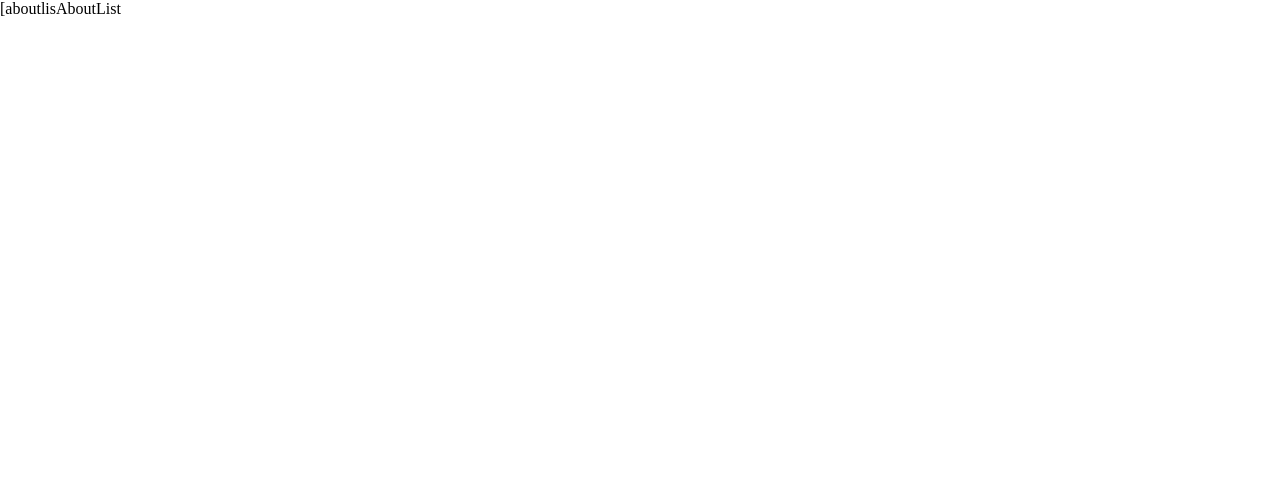
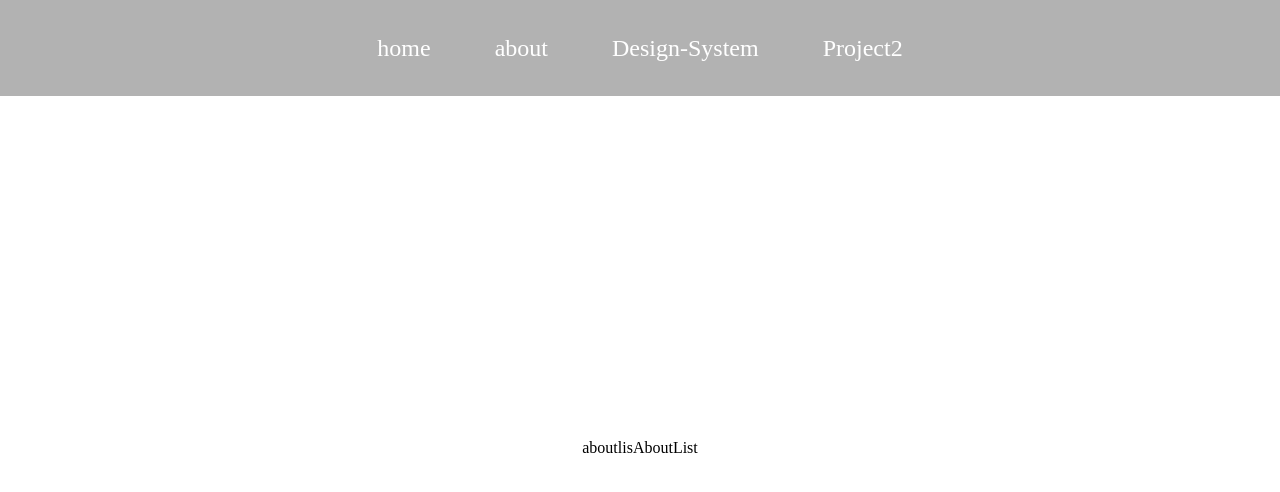
Before and after one commit to sjh50200/Next-study, a Next.js app in the folder build-concept/: page /about/1 in a window 1280 px wide. Shown: the top 492 px of the page. Built offline with nearby package versions, Linux system fonts and the light colour scheme.

Commit message:
refactor: 페이지 구조 변경 네비게이션 바에 Design-System, 미정 프로젝트 항목 추가

```diff
--- a/build-concept/src/components/Navbar/index.tsx
+++ b/build-concept/src/components/Navbar/index.tsx
@@ -2,7 +2,7 @@ import React, { useState } from 'react';
 import Link from 'next/link';
 import AboutHoverList from '@/components/AboutHoverList';
 
-const navbar = () => {
+const Navbar = () => {
   const [aboutItemHover, setAboutItemHover] = useState<boolean>(false);
 
   return (
@@ -21,9 +21,19 @@ const navbar = () => {
           about
           {aboutItemHover && <AboutHoverList />}
         </li>
+        <li className="navbar-item">
+          <Link className="navbar-link" href="/design-system">
+            Design-System
+          </Link>
+        </li>
+        <li className="navbar-item">
+          <Link className="navbar-link" href="/project2">
+            Project2
+          </Link>
+        </li>
       </ul>
     </nav>
   );
 };
 
-export default navbar;
+export default Navbar;
--- a/build-concept/src/components/Layout/index.tsx
+++ b/build-concept/src/components/templates/Default/index.tsx
@@ -1,7 +1,7 @@
 import React from 'react';
 import Navbar from '@/components/Navbar';
 
-export default function Layout({ children }: { children: React.ReactElement }) {
+export const DefaultLayout = ({ children }: { children: React.ReactElement }) => {
   return (
     <>
       <Navbar />
@@ -9,3 +9,5 @@ export default function Layout({ children }: { children: React.ReactElement }) {
     </>
   );
 }
+
+export default DefaultLayout
--- a/build-concept/src/pages/about/[aboutlist].tsx
+++ b/build-concept/src/pages/about/[aboutlist].tsx
@@ -1,7 +1,12 @@
-import React from 'react';
+import { ReactElement } from 'react';
+import DefaultLayout from '@/components/templates/Default';
 
 const AboutList = () => {
-  return <div>[aboutlisAboutList</div>;
+  return <div>aboutlisAboutList</div>;
 };
 
+AboutList.getLayout = (page: ReactElement) => {
+  return <DefaultLayout>{page}</DefaultLayout>
+}
+
 export default AboutList;
--- a/build-concept/src/pages/index.tsx
+++ b/build-concept/src/pages/index.tsx
@@ -1,13 +1,13 @@
 import type { ReactElement } from 'react';
-import Layout from '@/components/Layout';
+import { DefaultLayout } from '@/components/templates/Default';
 import type { NextPageWithLayout } from '../pages/_app';
 
 const Page: NextPageWithLayout = () => {
   return <p>Main Page</p>;
 };
 
-Page.getLayout = function getLayout(page: ReactElement) {
-  return <Layout>{page}</Layout>;
+Page.getLayout = (page: ReactElement) => {
+  return <DefaultLayout>{page}</DefaultLayout>;
 };
 
 export default Page;
```
Also changed, not shown: build-concept/src/pages/design-system/[category].tsx (added, +9 -0 lines), build-concept/src/pages/design-system/index.tsx (added, +9 -0 lines), build-concept/src/pages/project2/index.tsx (added, +9 -0 lines).
